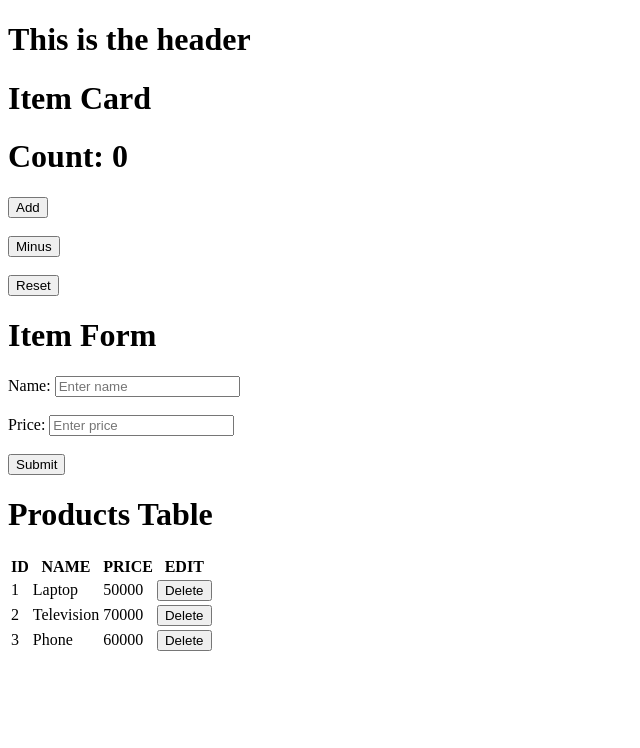
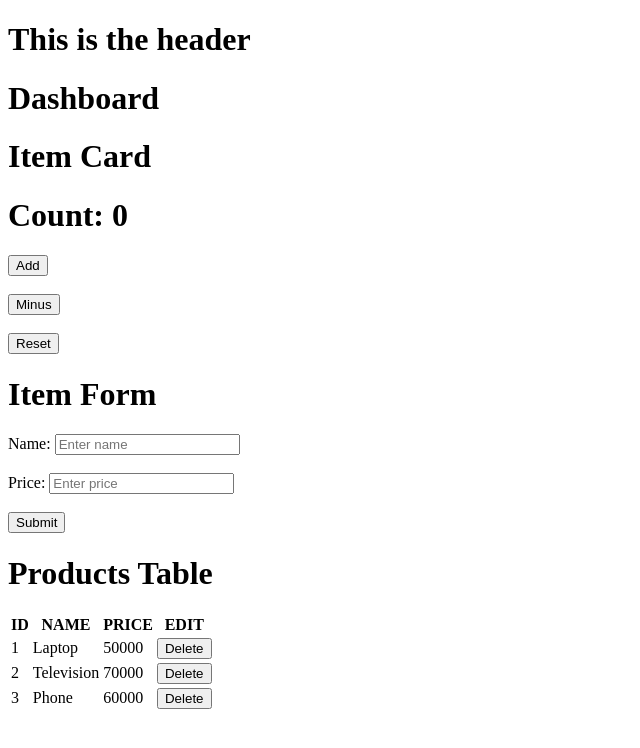
Before and after one commit to Osekobo/React-App, a React (Vite) app: page / in a window 1280 px wide. Shown: the top 748 px of the page, without its empty margins (0-640 px from the left). Built offline with nearby package versions, Linux system fonts and the light colour scheme; no server answers.

Commit message:
Working on dashboard

```diff
--- a/src/App.jsx
+++ b/src/App.jsx
@@ -1,11 +1,13 @@
 import Header from "./components/Header";
 import ItemCard from "./components/ItemCard";
 import ItemForm from "./components/ItemForm";
+import Dashboard from "./components/Dashboard";
 
 export default function () {
   return (
     <div>
       <Header />
+      <Dashboard />
       <ItemCard />
       <ItemForm />
     </div>
--- /dev/null
+++ b/src/components/Dashboard.jsx
@@ -0,0 +1,23 @@
+import axios from "axios";
+import { useEffect } from "react";
+
+export default function Dashboard() {
+  useEffect(() => {
+    async function getItems() {
+      try {
+        const response = await axios.get("http://127.0.0.1:8000/items");
+        console.log("Axios:", response.data);
+      } catch (error) {
+        console.error(error);
+      }
+    }
+
+    getItems();
+  }, []);
+
+  return (
+    <div>
+      <h1>Dashboard</h1>
+    </div>
+  );
+}
```
